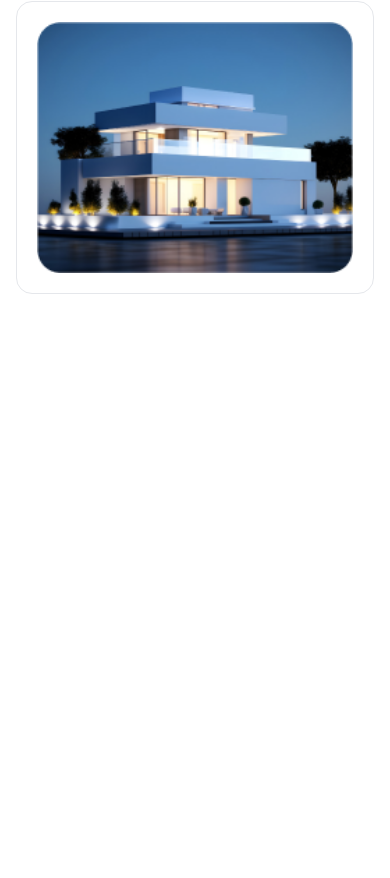
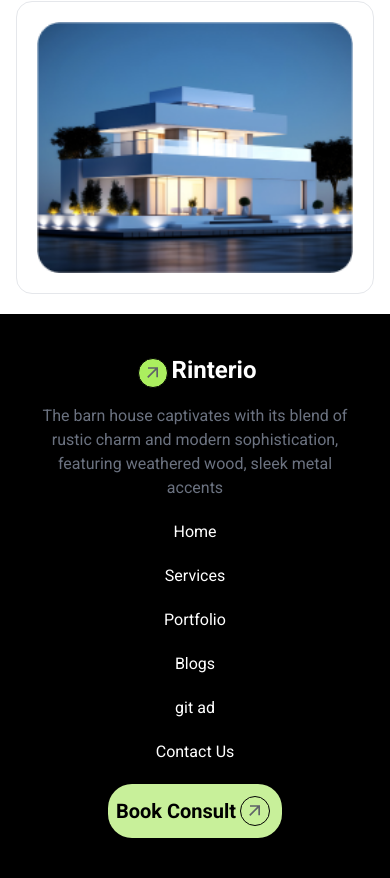
Before and after one commit to munna500362/Building-A3, a plain HTML site: page index.html in a window 390 px wide. Shown: the part 3991-4869 px from the top of the page. Before the commit the page ends 4305 px from the top, so only its background shows below. Drawn offline with nearby package versions, Linux system fonts and the light colour scheme.

Commit message:
responsive final commit

```diff
--- a/index.html
+++ b/index.html
@@ -257,5 +257,40 @@
         </div>
        </section>
     </main>
-</body>
+
+    <!-- Footer Section start -->
+
+      <footer class="bg-black text-white space-y-5 p-10 md:p-15 lg:p-20">
+        <div class="text-center space-y-3 lg:space-y-5">
+          <div class="flex justify-center">
+            <svg class="p-1 m-1  bg-[#ABEF5F] rounded-full border  border-black" xmlns="http://www.w3.org/000/svg" height="30px" viewBox="0 -960 960 960" width="30px" fill="#5f6368"><path d="m256-240-56-56 384-384H240v-80h480v480h-80v-344L256-240Z"/></svg>
+            <a class="text-2xl md:text-3xl lg:text-4xl font-bold">Rinterio</a>
+        </div>
+        <p class="text-gray-500">The barn house captivates with its blend of rustic charm and modern sophistication,
+          <br>
+          featuring weathered wood, sleek metal accents
+        </p>
+        </div>
+
+        <div class="text-center space-y-5">
+          <div>
+            <ul class="flex flex-col md:flex-row justify-center gap-x-24 gap-y-5">
+              <li><a href="">Home</a></li>
+              <li><a href="">Services </a></li>
+              <li><a href="">Portfolio</a></li>
+              <li><a href="">Blogs</a></li>git ad
+              <li><a href="">Contact Us</a></li>
+            </ul>
+          </div>
+
+          <div class="flex justify-center">
+          <button class="flex justify-center p-2 rounded-3xl bg-[#c8f09a] items-center">
+            <p class="text-black font-bold text-xl" >Book Consult</p>
+            <svg  xmlns="http://www.w3.org/2000/svg" class="p-1 m-1 rounded-full border border-black" height="30px" viewBox="0 -960 960 960" width="30px" fill="#5f6368"><path d="m256-240-56-56 384-384H240v-80h480v480h-80v-344L256-240Z"/></svg>
+          </button>
+          </div>
+        </div>
+      </footer>
+
+  </body>
 </html>
```
